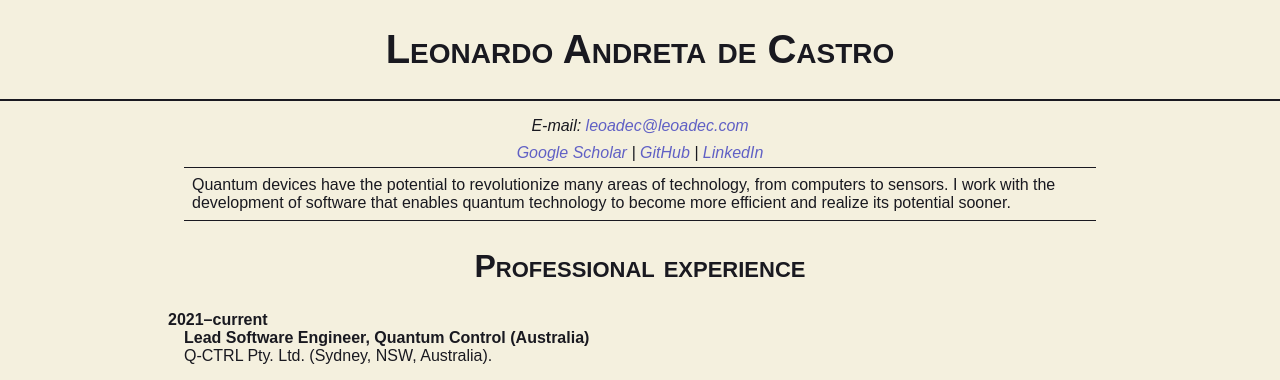
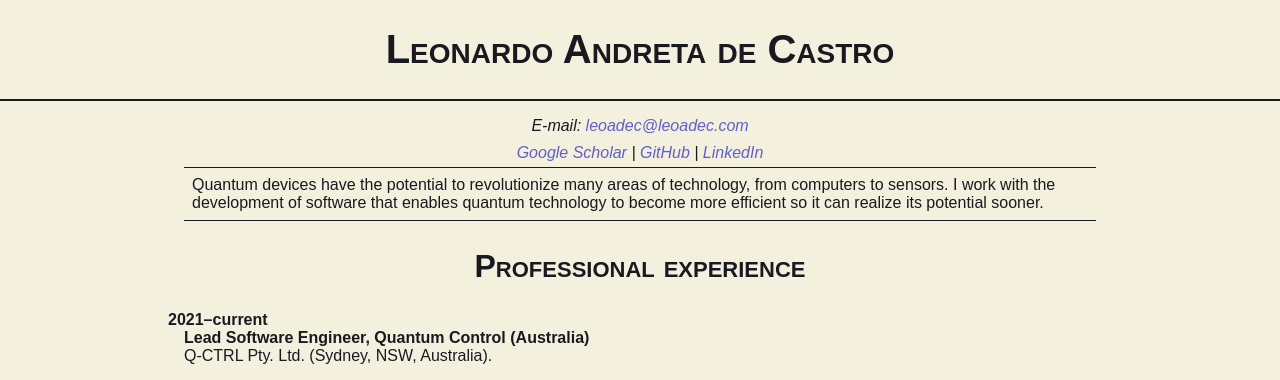
Before and after one commit to leoadec/leoadec.github.io, a Jekyll site: the page built from index.html, in a window 1280 px wide and 900 px high. Shown: the top 380 px of the window. Built offline with Jekyll 4.4.1, drawn with Linux system fonts in a browser that asks for light colours.

Commit message:
dummy changes to the summary text

```diff
--- a/_includes/summary.html
+++ b/_includes/summary.html
@@ -1,3 +1,3 @@
 Quantum devices have the potential to revolutionize many areas of technology,
 from computers to sensors. I work with the development of software that enables
-quantum technology to become more efficient and realize its potential sooner.
+quantum technology to become more efficient so it can realize its potential sooner.
```
